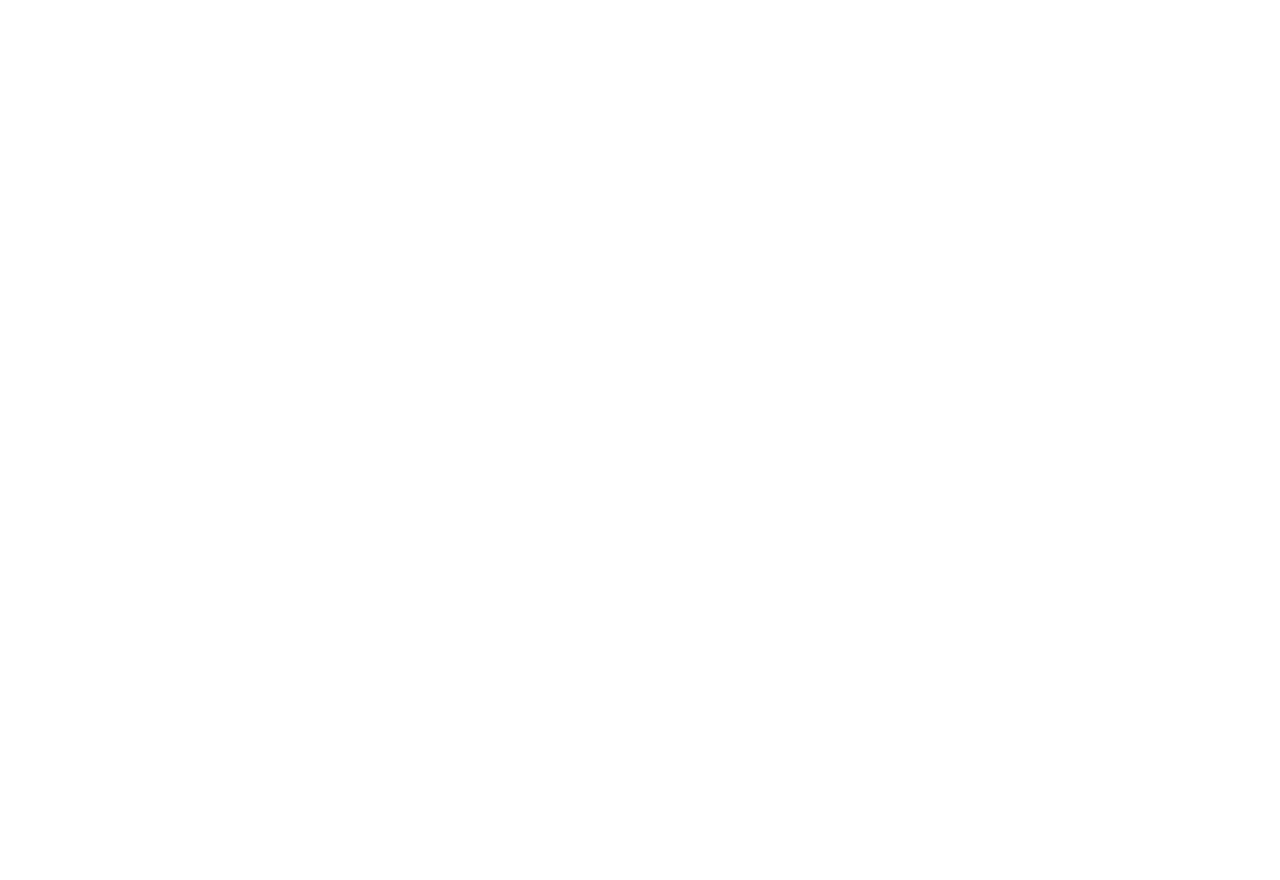
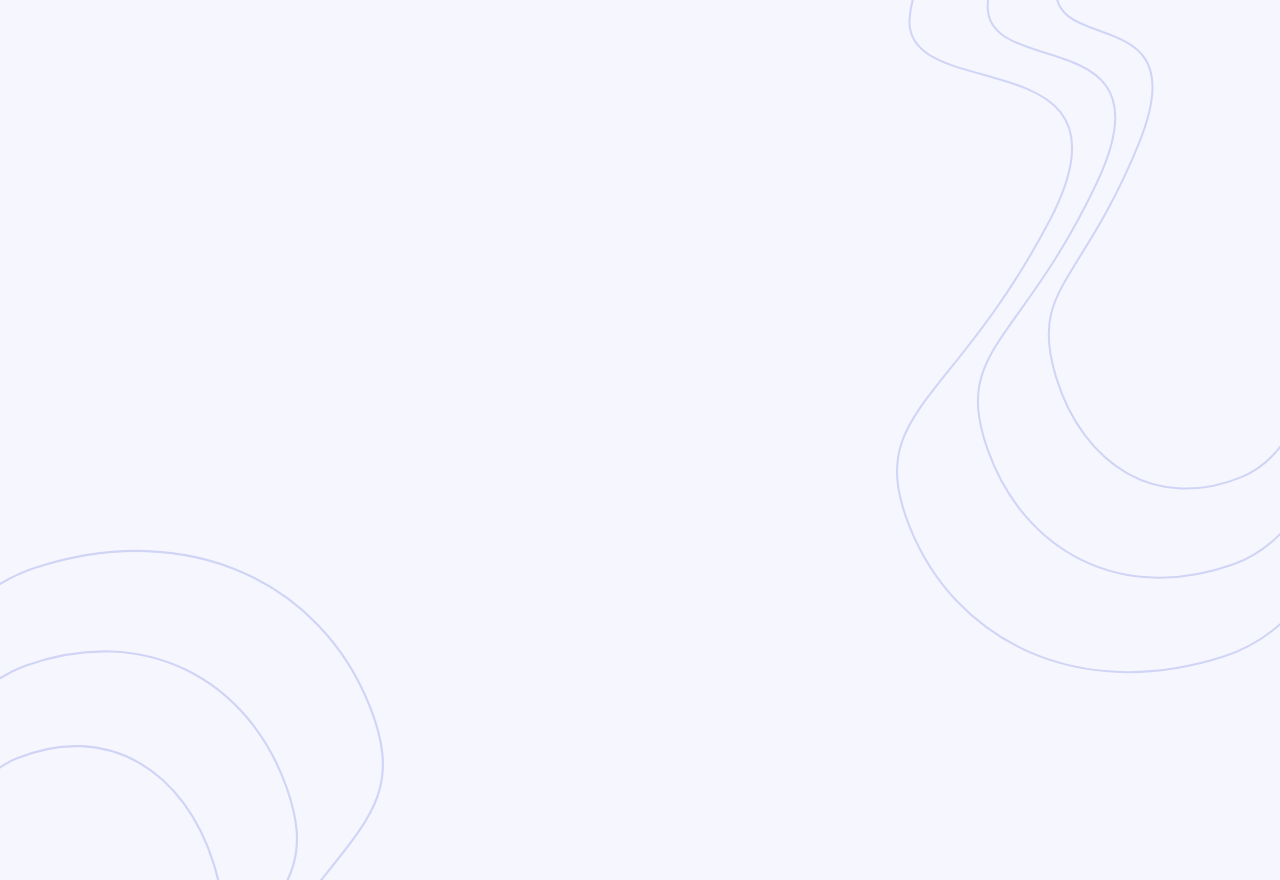
Before and after one commit to freetart/FEM-pricing-component-with-toggle, a website built with Parcel: page src/index.html in a window 1280 px wide. Before the commit the page ends 800 px from the top, so only its background shows below. Built offline with nearby package versions, Linux system fonts and the light colour scheme.

Commit message:
created bg patterns

```diff
--- a/src/index.html
+++ b/src/index.html
@@ -9,6 +9,13 @@
     <title>Frontend Mentor Pricing Component with Toggle</title>
   </head>
   <body>
+    <!-- bg patterns -->
+    <img class="bg-pattern bg-pattern--top" src="./images/bg-top.svg" alt="" />
+    <img
+      class="bg-pattern bg-pattern--bottom"
+      src="./images/bg-bottom.svg"
+      alt=""
+    />
     <script src="./js/main.js"></script>
   </body>
 </html>
--- a/src/scss/abstracts/_base.scss
+++ b/src/scss/abstracts/_base.scss
@@ -20,7 +20,14 @@ html {
 }
 
 body {
-  font-family: "Josefin Sans", sans-serif;
+  font-family: "Montserrat", sans-serif;
+  display: grid;
+  place-content: center;
+  min-height: 100vh;
+  min-width: 100vw;
+  background-color: color(veryLightGrayishBlue);
+  position: relative;
+  overflow-x: hidden;
 }
 
 a {
--- a/src/scss/layout/_layout.scss
+++ b/src/scss/layout/_layout.scss
@@ -1,2 +1,19 @@
 // imports
 @use "../abstracts/abstracts" as *;
+
+// bg patterns
+.bg-pattern {
+  position: absolute;
+}
+
+.bg-pattern--top {
+  top: 0;
+  right: 0;
+  width: 30%;
+}
+
+.bg-pattern--bottom {
+  bottom: -10%;
+  left: 0;
+  width: 30%;
+}
```
Also changed, not shown: dist/bg-bottom.d9d882f9.svg (added), dist/bg-top.c30d830f.svg (added), dist/index.html, 2 other files.
